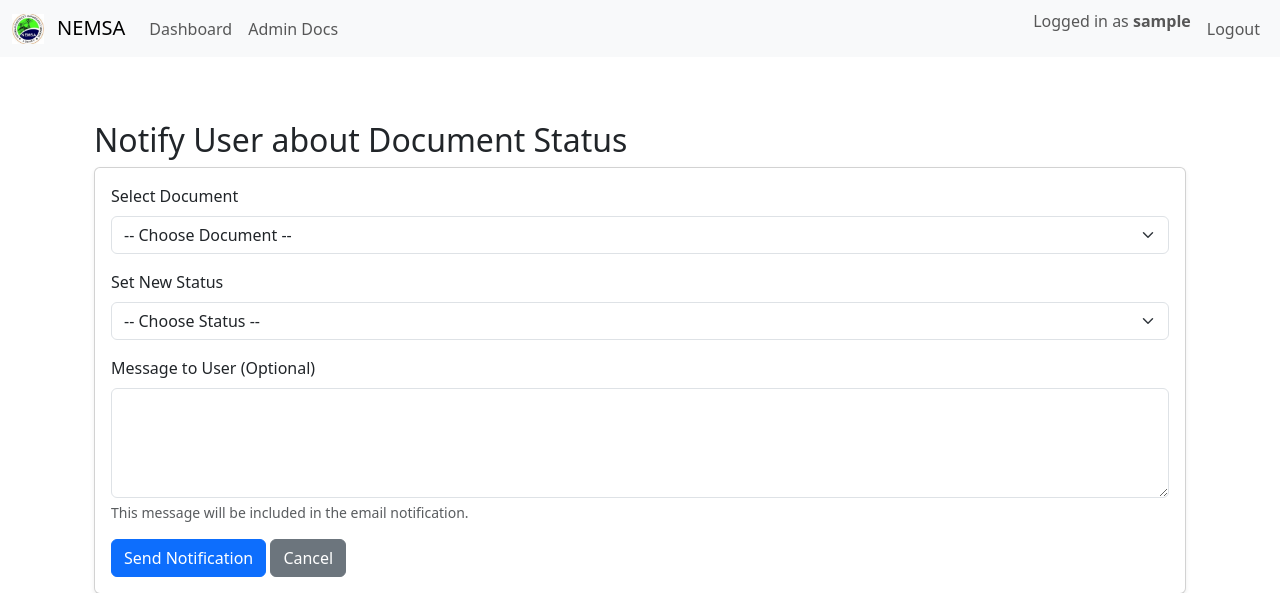
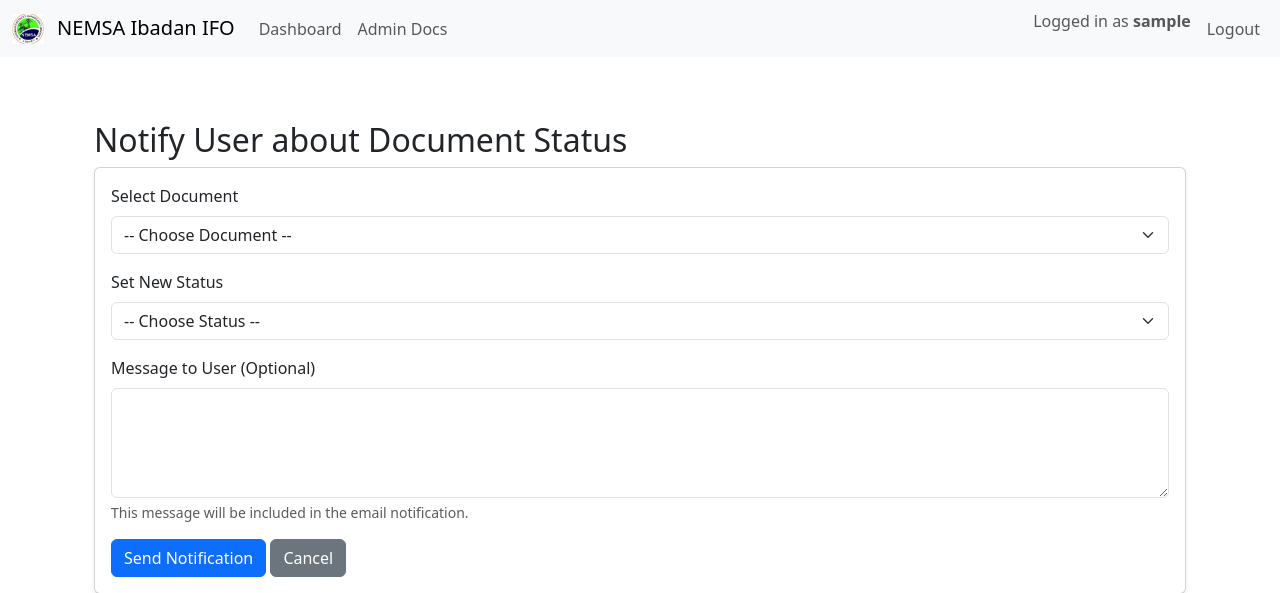
Before and after one commit to Bambillo1/nemsa-forms-app, a Flask app: page /admin/notify in a window 1280 px wide. Shown: the top 593 px of the page. Run offline with Flask 3, Linux system fonts and the light colour scheme; the visitor is signed in with stand-in values (Sample User, id 1); data that the repository does not hold is empty; some libraries are stand-ins or nearby versions.

Commit message:
Second commit

```diff
--- a/templates/base.html
+++ b/templates/base.html
@@ -40,7 +40,7 @@
             {# Brand/Logo Link #}
             <a class="navbar-brand" href="{{ url_for('main.dashboard') }}">
                 <img src="{{ url_for('static', filename='images/logo.jpg') }}" alt="App Logo" height="30" class="d-inline-block align-text-top me-2"> {# Your Logo Here #}
-                NEMSA
+                NEMSA Ibadan IFO
             </a>
             <button class="navbar-toggler" type="button" data-bs-toggle="collapse" data-bs-target="#navbarNav" aria-controls="navbarNav" aria-expanded="false" aria-label="Toggle navigation">
                 <span class="navbar-toggler-icon"></span>
```
